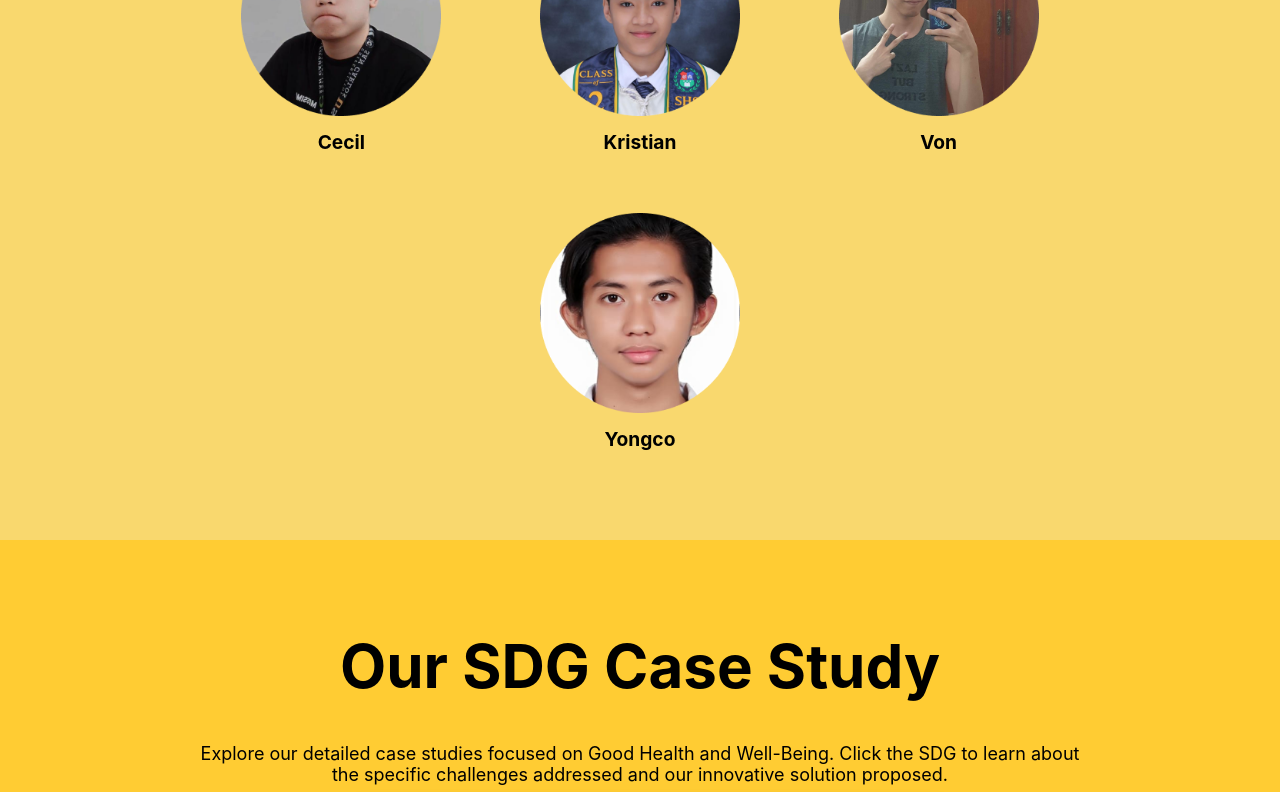
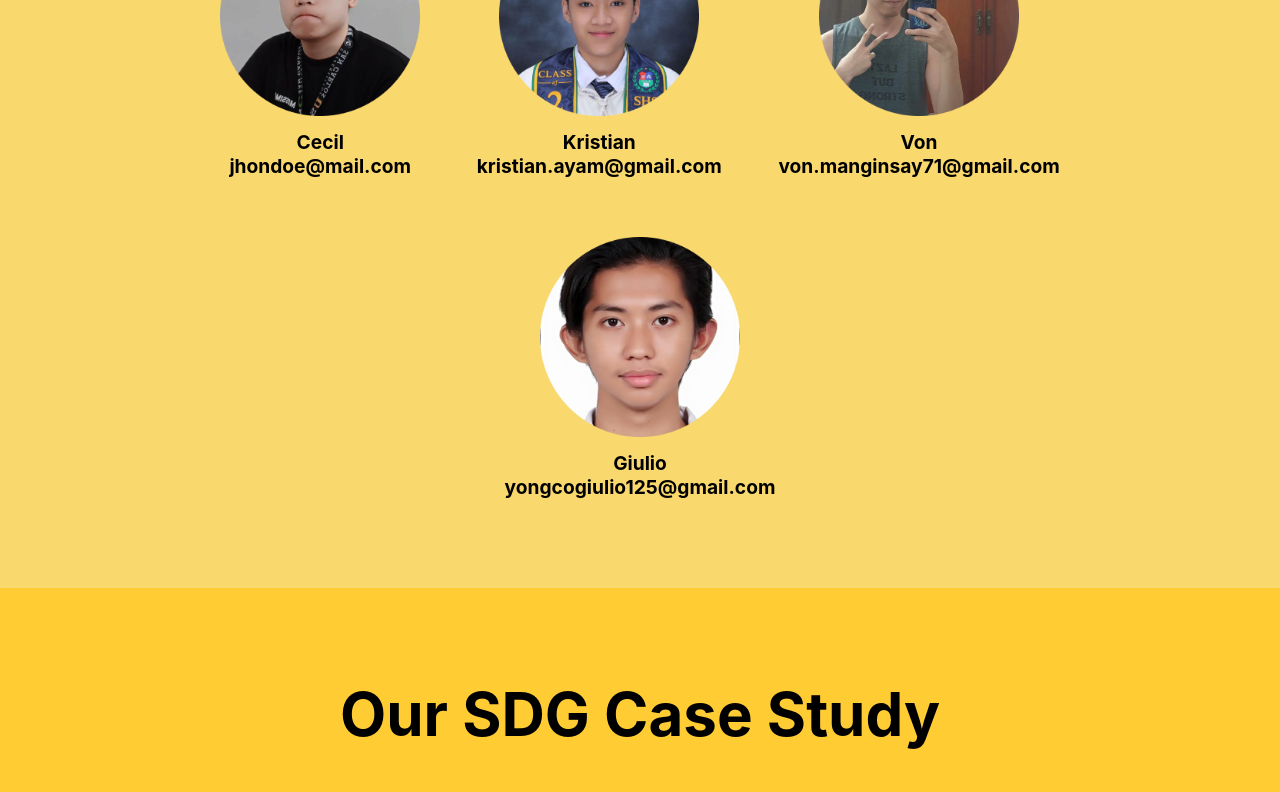
Before and after one commit to Seishiru/2205, a React (Create React App) app: page / in a window 1280 px wide. Shown: the part 1500-2292 px from the top of the page. Built offline with nearby package versions, Linux system fonts and the light colour scheme.

Commit message:
made links to our github

```diff
--- a/src/components/Home.js
+++ b/src/components/Home.js
@@ -42,19 +42,27 @@ const Home = () => {
             <div className="team">
               <div className="team-member">
                 <img src={cecil} alt="Cecil"/>
-                <p>Cecil</p>
+                <a href='https://github.com/Seishiru' target='blank'>
+                  <p>Cecil<br/> jhondoe@mail.com</p>
+                </a>
               </div>
               <div className="team-member">
                 <img src={ayam} alt="Kristian"/>
-                <p>Kristian</p>
+                <a href='https://github.com/krisyam' target='blank'>
+                  <p>Kristian<br/> kristian.ayam@gmail.com</p>
+                </a>
               </div>
               <div className="team-member">
                 <img src={von} alt="Von"/>
-                <p>Von</p>
+                <a href='' target='blank'>
+                  <p>Von <br/> von.manginsay71@gmail.com</p>
+                </a>
               </div>
               <div className="team-member">
                 <img src={yongco} alt="Yongco"/>
-                <p>Yongco</p>
+                <a href='https://github.com/GM-Yongco' target='blank'>
+                  <p>Giulio<br/> yongcogiulio125@gmail.com</p>
+                </a>
               </div>
             </div>
           </div>
--- a/src/css/Home.css
+++ b/src/css/Home.css
@@ -18,6 +18,9 @@ p {
     @media screen and (max-width: 600px) {
         font-size: 12px;
     }
+}
+a{
+    text-decoration: none;
 }
 .center {
     text-align: center;
```
